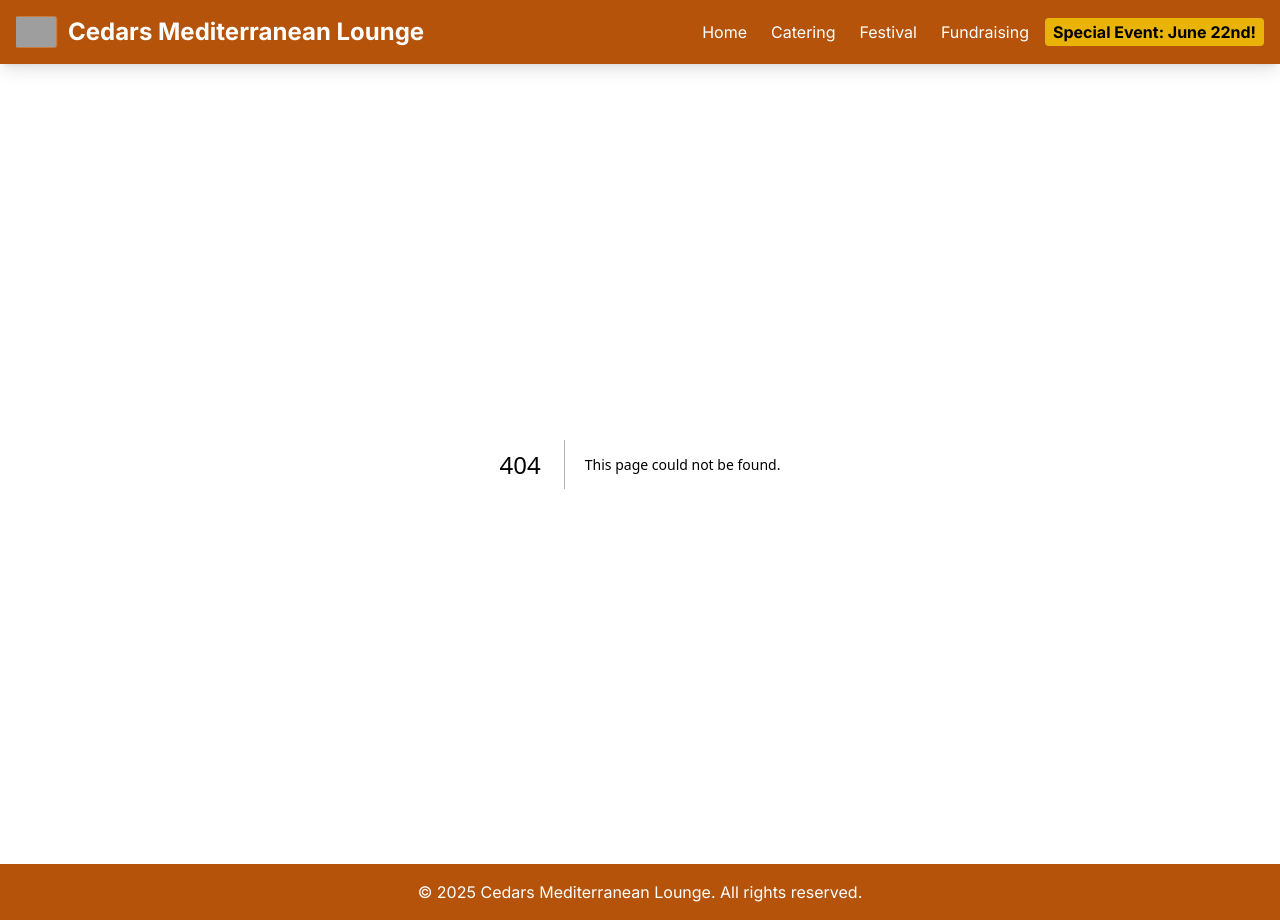
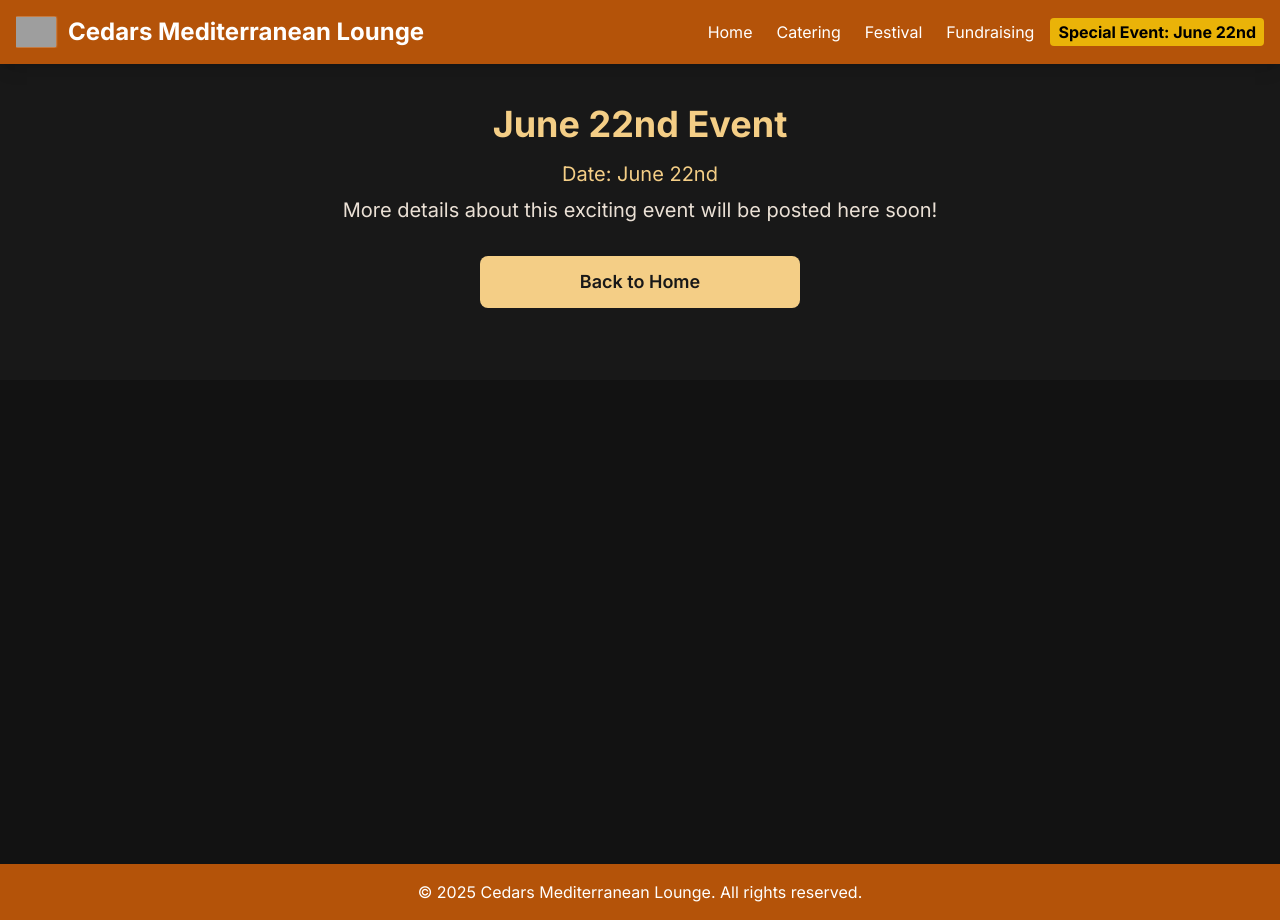
Before and after one commit to RyanHermes/cedars-mediterranean-lounge, a Next.js app: page /june-22-event in a window 1280 px wide. Before the commit this address had no page. Built offline with nearby package versions, Linux system fonts and the light colour scheme; grey boxes are pictures that could not be loaded.

Commit message:
feat: create June 22nd event page and update AppHeader with new event link

```diff
--- a/app/festival/page.tsx
+++ b/app/festival/page.tsx
@@ -67,7 +67,6 @@ export default function FestivalPage() {
           <Link
             href="/festival/kids-zone"
             className="w-full h-48 flex items-center justify-center bg-[#181818] rounded-lg border-2 border-[#8b4513] hover:border-[#f4ce86] hover:scale-105 transition-all duration-300"
-            legacyBehavior
           >
             <div className="text-center">
               <h3 className="text-xl font-semibold text-[#f4ce86]">
--- /dev/null
+++ b/app/june-22-event/page.tsx
@@ -0,0 +1,25 @@
+import Link from "next/link";
+
+export default function June22EventPage() {
+  return (
+    <div className="bg-[#121212] text-[#eae0d5] min-h-screen">
+      <section className="w-full py-10 bg-[#181818] px-6 sm:px-10 text-center">
+        <h1 className="text-3xl sm:text-4xl font-bold mb-4 text-[#f4ce86]">
+          June 22nd Event
+        </h1>
+        <p className="text-lg sm:text-xl text-[#f4ce86] mb-2">
+          Date: June 22nd
+        </p>
+        <p className="text-lg sm:text-xl text-[#eae0d5] mb-8">
+          More details about this exciting event will be posted here soon!
+        </p>
+        <Link href="/" legacyBehavior>
+          <button className="w-full max-w-xs mx-auto mb-8 bg-[#f4ce86] text-[#181818] py-3 px-6 rounded-lg hover:bg-[#f0c164] transition-colors duration-300 text-lg font-semibold">
+            Back to Home
+          </button>
+        </Link>
+      </section>
+      {/* You can add more specific content for this page later */}
+    </div>
+  );
+}
--- a/app/page.tsx
+++ b/app/page.tsx
@@ -48,13 +48,29 @@ export default function Home() {
         className="w-full py-10 bg-[#181818] px-4 text-center"
       >
         <h2 className="text-2xl sm:text-3xl font-semibold mb-6 text-[#f4ce86]">
-          Events & Festivals
+          Events
         </h2>
         <p className="text-sm sm:text-base text-[#eae0d5] mb-6">
           Join us for special events and cultural celebrations throughout the
           year.
         </p>
         <div className="max-w-4xl mx-auto grid grid-cols-1 md:grid-cols-2 gap-6">
+          <Link href="/june-22-event" legacyBehavior>
+            <a className="block bg-[#f4ce86] p-6 rounded-lg border-2 border-[#8b4513] hover:border-white hover:scale-105 transition-all duration-300 md:col-span-2">
+              <h3 className="text-xl font-semibold text-[#181818] mb-3">
+                Festival Sneak Peek!
+              </h3>
+              <p className="text-[#181818] mb-2">June 22nd</p>
+              <p className="text-sm text-[#3a3a3a] mb-3">
+                Get a sneak peek of the upcoming festival. Join us for fun
+                activities and food samples!
+              </p>
+              <p className="text-sm text-[#181818] font-semibold mt-3">
+                Click for details &rarr;
+              </p>
+            </a>
+          </Link>
+
           <a
             href="/festival"
             className="block bg-[#121212] p-6 rounded-lg border-2 border-[#8b4513] hover:border-[#f4ce86] hover:scale-105 transition-all duration-300"
@@ -63,7 +79,7 @@ export default function Home() {
               Lebanese Festival
             </h3>
             <p className="text-[#eae0d5] mb-2">June 27th - June 29th</p>
-            <p className="text-sm text-[#f4efe8]">
+            <p className="text-sm text-[#f4efe8] mb-3">
               Celebrate with us during this special cultural festival featuring
               traditional Mediterranean cuisine, music, and entertainment
             </p>
--- a/components/AppHeader.tsx
+++ b/components/AppHeader.tsx
@@ -17,7 +17,17 @@ export default function AppHeader() {
   };
 
   return (
-    <header className="bg-amber-700 text-white p-4 shadow-lg relative z-30">
+    <header className="relative">
+      {/* Overlay: now a direct child of the modified header, sibling to the content wrapper below */}
+      {isMobileMenuOpen && (
+        <div
+          className="fixed inset-0 bg-black opacity-50 z-10 md:hidden"
+          onClick={closeMobileMenu}
+        ></div>
+      )}
+      {/* NEW content wrapper: gets the original header's styling and a z-index to sit above the overlay */}
+      <div className="bg-amber-700 text-white p-4 shadow-lg relative z-20">
+        {/* Original div.container and its children are now inside this new wrapper */}
         <div className="container mx-auto flex flex-nowrap justify-between items-center">
           <Link
             href="/"
@@ -59,7 +69,7 @@ export default function AppHeader() {
               md:flex md:items-center md:w-auto md:relative md:top-auto md:left-auto md:right-auto md:bg-transparent md:shadow-none md:z-auto md:p-0
               ${
                 isMobileMenuOpen
-                ? "block absolute top-full left-0 w-full bg-amber-800 shadow-xl z-20 p-4"
+                  ? "block absolute top-full left-0 w-full bg-amber-800 shadow-xl z-30 p-4" // MODIFIED: z-index from 20 to 30
                   : "hidden pt-2 md:pt-0"
               }
             `}
@@ -103,16 +113,17 @@ export default function AppHeader() {
               </li>
               <li>
                 <Link
-                href="/pre-festival-event"
+                  href="/june-22-event"
                   className="bg-yellow-500 text-black text-sm md:text-base px-2 py-1 rounded hover:bg-yellow-400 block text-center md:inline whitespace-nowrap"
                   onClick={closeMobileMenu}
                 >
-                <strong>Special Event: June 22nd!</strong>
+                  <strong>Special Event: June 22nd</strong>
                 </Link>
               </li>
             </ul>
           </nav>
         </div>
+      </div>
     </header>
   );
 }
```
Lines whose indentation alone changed are shown as unchanged.
